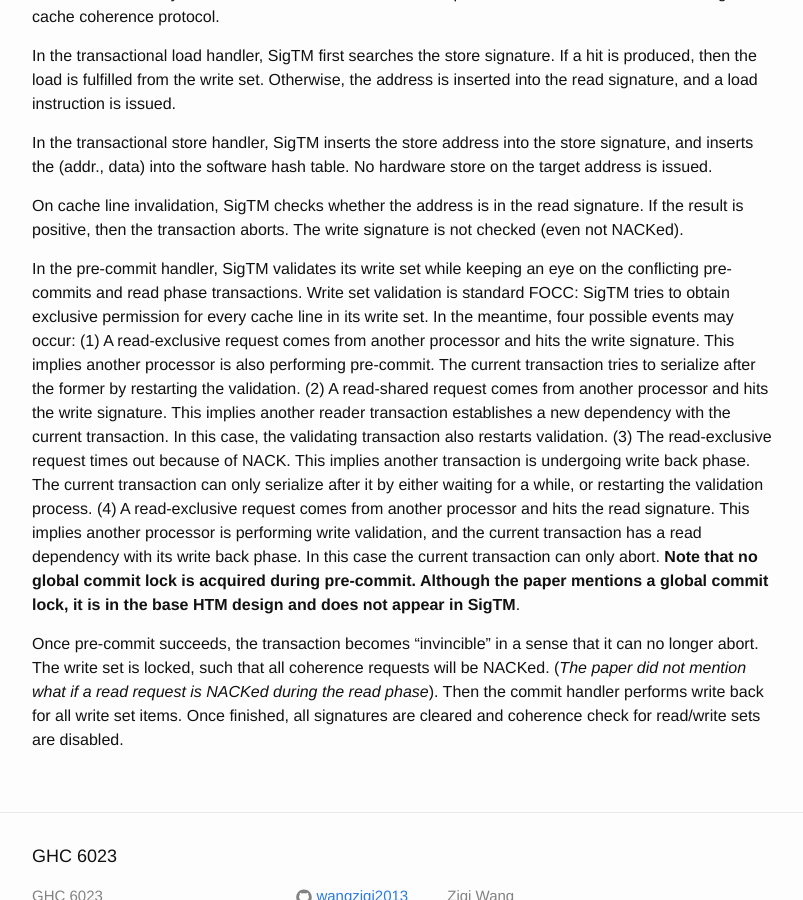
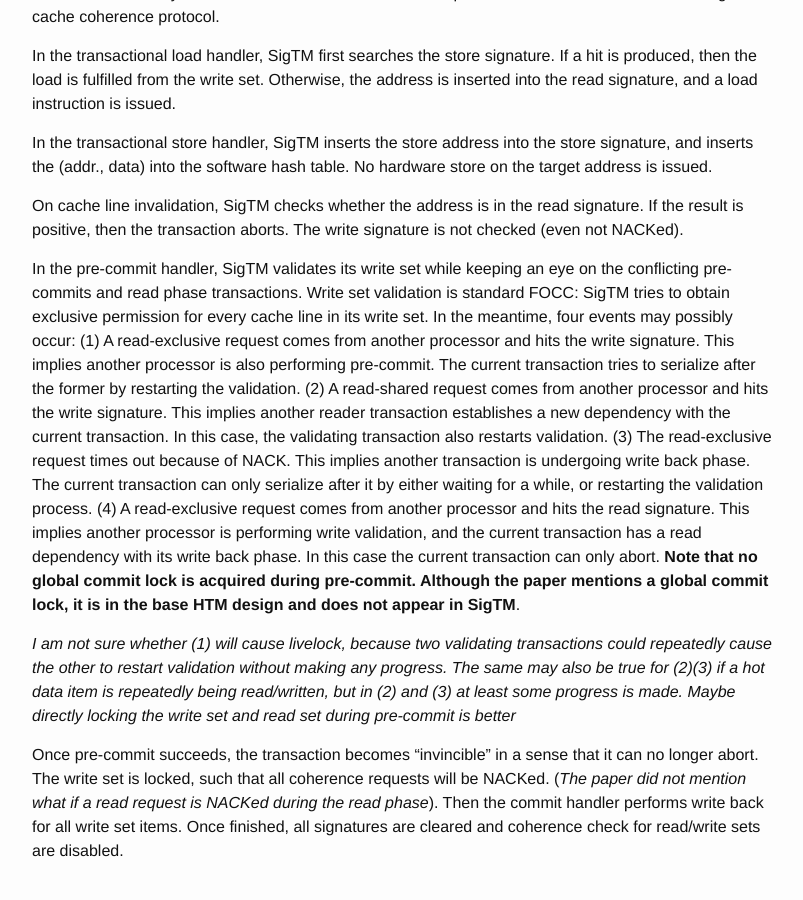
Before and after one commit to wangziqi2013/wangziqi2013.github.io, a Jekyll site: the page built from _posts/2018-03-18-An-Effective-Hybrid-TM-System-with-Strong-Isolation-guarantees.markdown, in a window 1280 px wide and 900 px high, scrolled down 850 px. Shown: the whole window, without its empty margins (238-1041 px from the left). Built offline with Jekyll 4.4.1, drawn with Linux system fonts in a browser that asks for light colours.

Commit message:
Adding comments

```diff
--- a/_posts/2018-03-18-An-Effective-Hybrid-TM-System-with-Strong-Isolation-guarantees.markdown
+++ b/_posts/2018-03-18-An-Effective-Hybrid-TM-System-with-Strong-Isolation-guarantees.markdown
@@ -34,7 +34,7 @@ the transaction aborts. The write signature is not checked (even not NACKed).
 
 In the pre-commit handler, SigTM validates its write set while keeping an eye on the conflicting pre-commits and
 read phase transactions. Write set validation is standard FOCC: SigTM tries to obtain exclusive permission for
-every cache line in its write set. In the meantime, four possible events may occur: (1) A read-exclusive request
+every cache line in its write set. In the meantime, four events may possibly occur: (1) A read-exclusive request
 comes from another processor and hits the write signature. This implies another processor is also performing pre-commit.
 The current transaction tries to serialize after the former by restarting the validation. (2) A read-shared request comes
 from another processor and hits the write signature. This implies another reader transaction establishes a new dependency
@@ -46,6 +46,11 @@ and the current transaction has a read dependency with its write back phase. In
 **Note that no global commit lock is acquired during pre-commit. Although the paper mentions a global commit lock, it is in the base HTM
 design and does not appear in SigTM**.
 
+*I am not sure whether (1) will cause livelock, because two validating transactions could repeatedly cause the other
+to restart validation without making any progress. The same may also be true for (2)(3) if a hot data item is repeatedly being
+read/written, but in (2) and (3) at least some progress is made. Maybe directly locking the write set and read set during pre-commit
+is better*
+
 Once pre-commit succeeds, the transaction becomes "invincible" in a sense that it can no longer abort. The write set is
 locked, such that all coherence requests will be NACKed. (*The paper did not mention what if a read request is NACKed during
 the read phase*). Then the commit handler performs write back for all write set items. Once finished, all signatures are cleared
```
